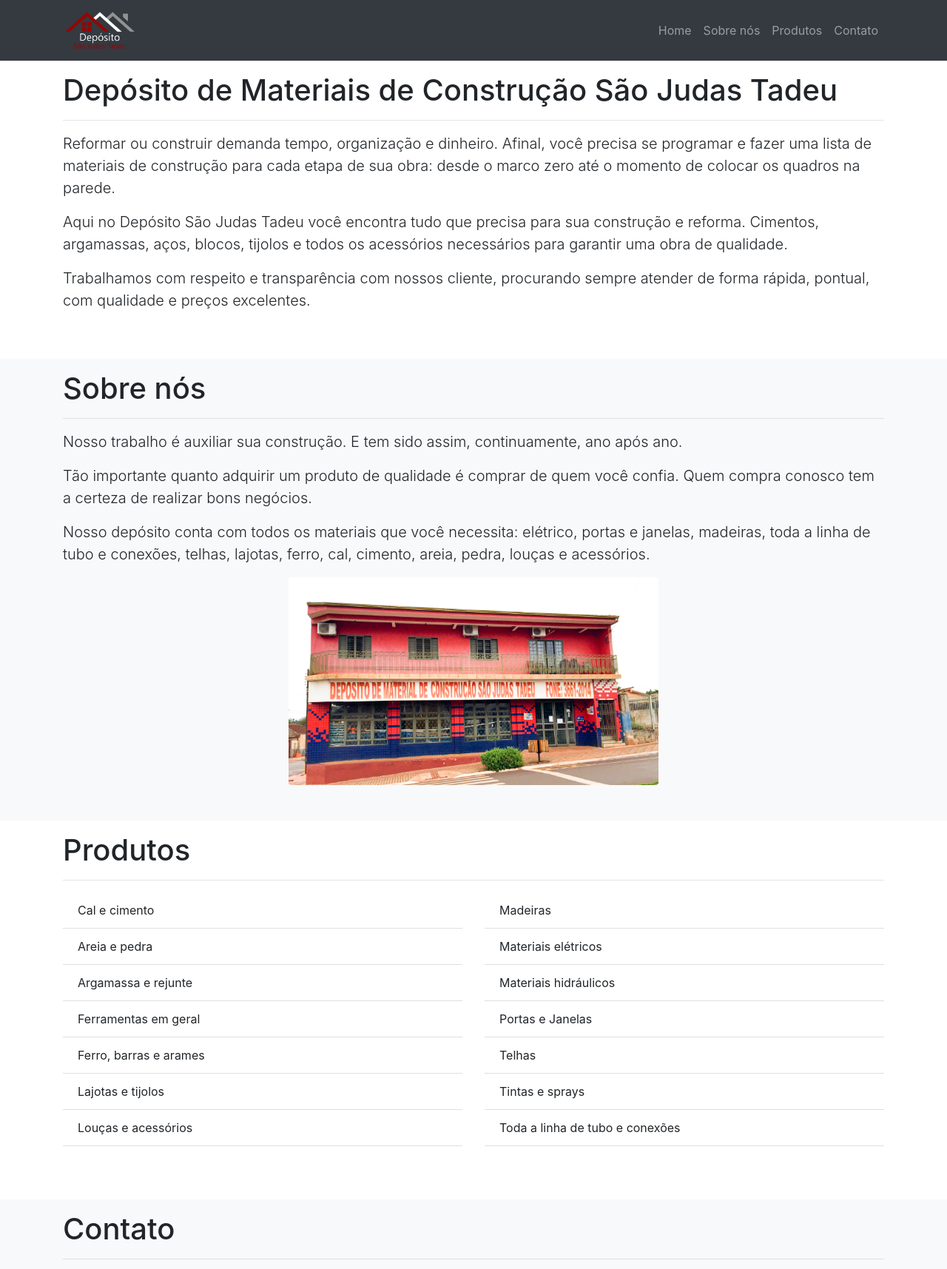
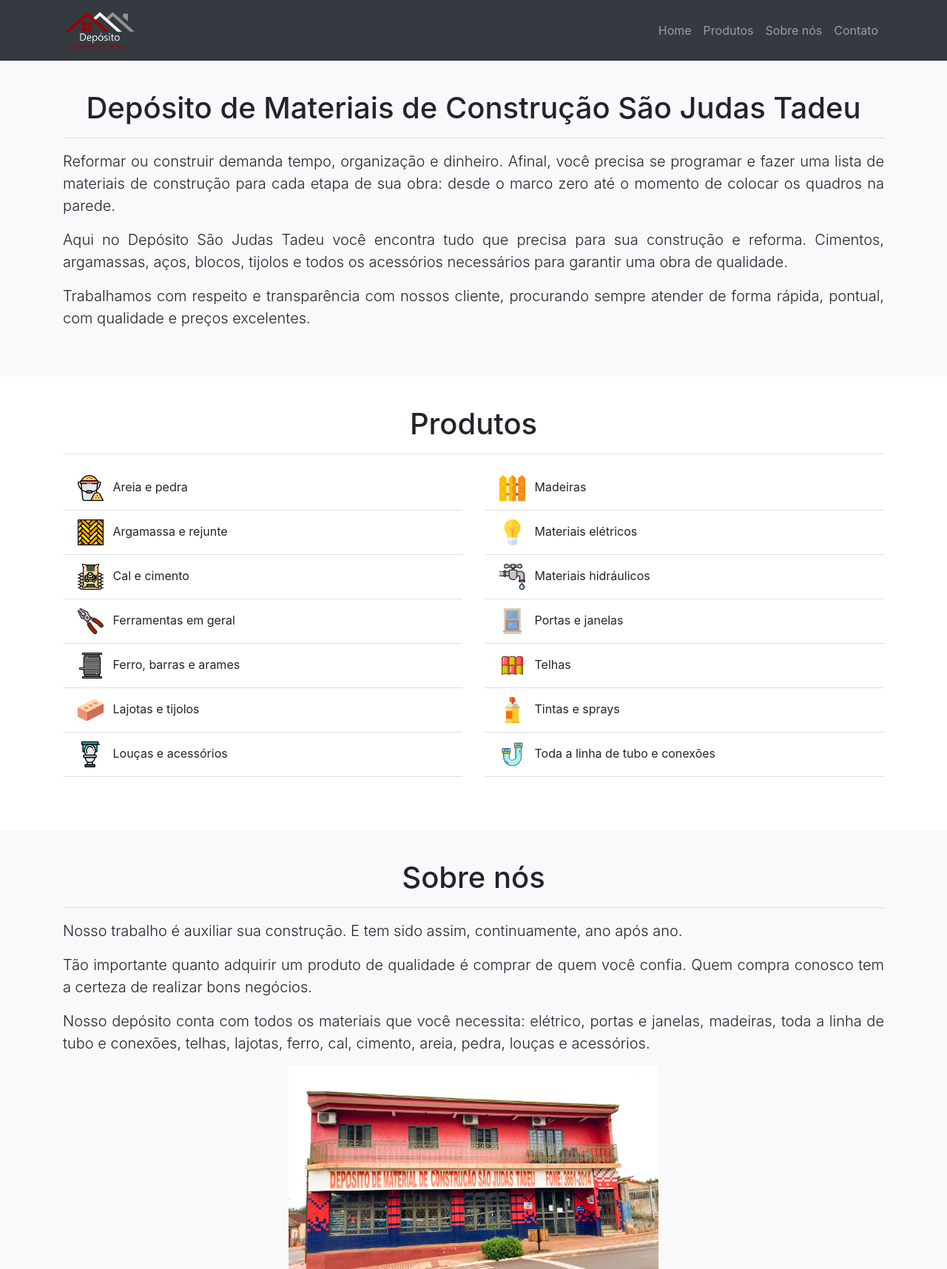
Before and after one commit to luizamichi/small-trade-manager, a Flask app: page / in a window 1280 px wide. Shown: the top 1715 px of the page at 74% size. Run offline with Flask 2, Linux system fonts and the light colour scheme; parts of the project's set-up code (start-up, migrations or seed data) failed here and were passed over.

Commit message:
Ajuste nos templates HTML

```diff
--- a/templates/base.html
+++ b/templates/base.html
@@ -26,10 +26,10 @@
 						<a class="nav-link" href="#home">Home</a>
 					</li>
 					<li class="nav-item">
-						<a class="nav-link" href="#about">Sobre nós</a>
+						<a class="nav-link" href="#products">Produtos</a>
 					</li>
 					<li class="nav-item">
-						<a class="nav-link" href="#products">Produtos</a>
+						<a class="nav-link" href="#about">Sobre nós</a>
 					</li>
 					<li class="nav-item">
 						<a class="nav-link" href="#contact">Contato</a>
@@ -55,7 +55,6 @@
 	<!--/ Rodapé -->
 
 	<script src="{{ url_for('static', filename='js/jquery.min.js')}}"></script>
-	<script src="{{ url_for('static', filename='js/bootstrap.min.js')}}"></script>
 </body>
 
 </html>
--- a/templates/index.html
+++ b/templates/index.html
@@ -4,59 +4,86 @@
 
 {% block content %}
 <!-- Seção Home -->
-<div class="bg-white" id="home">
+<div class="bg-light" id="home">
+	<br/>
 	<div class="container pb-5 pt-3">
-		<h1>Depósito de Materiais de Construção São Judas Tadeu</h1>
+		<h1 class="text-center">Depósito de Materiais de Construção São Judas Tadeu</h1>
 		<hr/>
-		<p class="lead">Reformar ou construir demanda tempo, organização e dinheiro. Afinal, você precisa se programar e fazer uma lista de materiais de construção para cada etapa de sua obra: desde o marco zero até o momento de colocar os quadros na parede.</p>
-		<p class="lead">Aqui no Depósito São Judas Tadeu você encontra tudo que precisa para sua construção e reforma. Cimentos, argamassas, aços, blocos, tijolos e todos os acessórios necessários para garantir uma obra de qualidade.</p>
-		<p class="lead">Trabalhamos com respeito e transparência com nossos cliente, procurando sempre atender de forma rápida, pontual, com qualidade e preços excelentes.</p>
+		<p class="lead text-justify">Reformar ou construir demanda tempo, organização e dinheiro. Afinal, você precisa se programar e fazer uma lista de materiais de construção para cada etapa de sua obra: desde o marco zero até o momento de colocar os quadros na parede.</p>
+		<p class="lead text-justify">Aqui no Depósito São Judas Tadeu você encontra tudo que precisa para sua construção e reforma. Cimentos, argamassas, aços, blocos, tijolos e todos os acessórios necessários para garantir uma obra de qualidade.</p>
+		<p class="lead text-justify">Trabalhamos com respeito e transparência com nossos cliente, procurando sempre atender de forma rápida, pontual, com qualidade e preços excelentes.</p>
 	</div>
 </div>
 <!--/ Seção Home -->
 
-<!-- Seção Sobre -->
-<div class="bg-light" id="about">
-	<div class="container pb-5 pt-3">
-		<h1>Sobre nós</h1>
-		<hr/>
-		<p class="lead">Nosso trabalho é auxiliar sua construção. E tem sido assim, continuamente, ano após ano.</p>
-		<p class="lead">Tão importante quanto adquirir um produto de qualidade é comprar de quem você confia. Quem compra conosco tem a certeza de realizar bons negócios.</p>
-		<p class="lead">Nosso depósito conta com todos os materiais que você necessita: elétrico, portas e janelas, madeiras, toda a linha de tubo e conexões, telhas, lajotas, ferro, cal, cimento, areia, pedra, louças e acessórios.</p>
-		<div class="text-center">
-			<img alt="Depósito de Materiais de Construção São Judas Tadeu" class="img-fluid rounded" src="{{ url_for('static', filename='img/dpsjt.jpg') }}" width="500"/>
-		</div>
-	</div>
-</div>
-<!--/ Seção Sobre -->
-
 <!-- Seção Produtos -->
 <div class="bg-white" id="products">
+	<br/>
 	<div class="container pb-5 pt-3">
-		<h1>Produtos</h1>
+		<h1 class="text-center">Produtos</h1>
 		<hr/>
 		<div class="row">
 			<div class="col-md-6 col-sm-12">
 				<ul class="list-group list-group-flush">
-					<li class="list-group-item">Cal e cimento</li>
-					<li class="list-group-item">Areia e pedra</li>
-					<li class="list-group-item">Argamassa e rejunte</li>
-					<li class="list-group-item">Ferramentas em geral</li>
-					<li class="list-group-item">Ferro, barras e arames</li>
-					<li class="list-group-item">Lajotas e tijolos</li>
-					<li class="list-group-item">Louças e acessórios</li>
+					<li class="list-group-item">
+						<img alt="Areia e pedra" class="mr-2" src="{{ url_for('static', filename='img/sand.svg') }}" width="35"/>
+						Areia e pedra
+					</li>
+					<li class="list-group-item">
+						<img alt="Argamassa e rejunte" class="mr-2" src="{{ url_for('static', filename='img/tread.svg') }}" width="35"/>
+						Argamassa e rejunte
+					</li>
+					<li class="list-group-item">
+						<img alt="Cal e cimento" class="mr-2" src="{{ url_for('static', filename='img/cement.svg') }}" width="35"/>
+						Cal e cimento
+					</li>
+					<li class="list-group-item">
+						<img alt="Ferramentas em geral" class="mr-2" src="{{ url_for('static', filename='img/pliers.svg') }}" width="35"/>
+						Ferramentas em geral
+					</li>
+					<li class="list-group-item">
+						<img alt="Ferro, barras e arames" class="mr-2" src="{{ url_for('static', filename='img/wire.svg') }}" width="35"/>
+						Ferro, barras e arames
+					</li>
+					<li class="list-group-item">
+						<img alt="Tijolo" class="mr-2" src="{{ url_for('static', filename='img/brick.svg') }}" width="35"/>
+						Lajotas e tijolos</li>
+					<li class="list-group-item">
+						<img alt="Louças e acessórios" class="mr-2" src="{{ url_for('static', filename='img/toilet.svg') }}" width="35"/>
+						Louças e acessórios
+					</li>
 					<li class="list-group-item"></li>
 				</ul>
 			</div>
 			<div class="col-md-6 col-sm-12">
 				<ul class="list-group list-group-flush">
-					<li class="list-group-item">Madeiras</li>
-					<li class="list-group-item">Materiais elétricos</li>
-					<li class="list-group-item">Materiais hidráulicos</li>
-					<li class="list-group-item">Portas e Janelas</li>
-					<li class="list-group-item">Telhas</li>
-					<li class="list-group-item">Tintas e sprays</li>
-					<li class="list-group-item">Toda a linha de tubo e conexões</li>
+					<li class="list-group-item">
+						<img alt="Madeiras" class="mr-2" src="{{ url_for('static', filename='img/woods.svg') }}" width="35"/>
+						Madeiras
+					</li>
+					<li class="list-group-item">
+						<img alt="Materiais elétricos" class="mr-2" src="{{ url_for('static', filename='img/lamp.svg') }}" width="35"/>
+						Materiais elétricos</li>
+					<li class="list-group-item">
+						<img alt="Materiais hidráulicos" class="mr-2" src="{{ url_for('static', filename='img/tap.svg') }}" width="35"/>
+						Materiais hidráulicos
+					</li>
+					<li class="list-group-item">
+						<img alt="Portas e janelas" class="mr-2" src="{{ url_for('static', filename='img/window.svg') }}" width="35"/>
+						Portas e janelas
+					</li>
+					<li class="list-group-item">
+						<img alt="Telhas" class="mr-2" src="{{ url_for('static', filename='img/roof.svg') }}" width="35"/>
+						Telhas
+					</li>
+					<li class="list-group-item">
+						<img alt="Tintas e sprays" class="mr-2" src="{{ url_for('static', filename='img/paint_spray.svg') }}" width="35"/>
+						Tintas e sprays
+					</li>
+					<li class="list-group-item">
+						<img alt="Toda a linha de tubo e conexões" class="mr-2" src="{{ url_for('static', filename='img/pipe.svg') }}" width="35"/>
+						Toda a linha de tubo e conexões
+					</li>
 					<li class="list-group-item"></li>
 				</ul>
 			</div>
@@ -65,10 +92,27 @@
 </div>
 <!--/ Seção Produtos -->
 
+<!-- Seção Sobre -->
+<div class="bg-light" id="about">
+	<br/>
+	<div class="container pb-5 pt-3">
+		<h1 class="text-center">Sobre nós</h1>
+		<hr/>
+		<p class="lead text-justify">Nosso trabalho é auxiliar sua construção. E tem sido assim, continuamente, ano após ano.</p>
+		<p class="lead text-justify">Tão importante quanto adquirir um produto de qualidade é comprar de quem você confia. Quem compra conosco tem a certeza de realizar bons negócios.</p>
+		<p class="lead text-justify">Nosso depósito conta com todos os materiais que você necessita: elétrico, portas e janelas, madeiras, toda a linha de tubo e conexões, telhas, lajotas, ferro, cal, cimento, areia, pedra, louças e acessórios.</p>
+		<div class="text-center">
+			<img alt="Depósito de Materiais de Construção São Judas Tadeu" class="img-fluid rounded" src="{{ url_for('static', filename='img/dpsjt.jpg') }}" width="500"/>
+		</div>
+	</div>
+</div>
+<!--/ Seção Sobre -->
+
 <!-- Seção Contato -->
-<div class="bg-light" id="contact">
+<div class="bg-white" id="contact">
+	<br/>
 	<div class="container pb-5 pt-3">
-		<h1>Contato</h1>
+		<h1 class="text-center">Contato</h1>
 		<hr/>
 		<div class="row">
 			<div class="col-md-6 col-sm-12">
@@ -82,7 +126,7 @@
 			</div>
 			<div class="col-md-6 col-sm-12">
 				<div class="embed-responsive embed-responsive-16by9">
-					<iframe class="embed-responsive-item" src="https://www.google.com/maps/embed?pb=!1m14!1m8!1m3!1d14714.25922717916!2d-51.2335556!3d-22.7815264!3m2!1i1024!2i768!4f13.1!3m3!1m2!1s0x0%3A0x6239859df137540c!2sDep%C3%B3sito%20S%C3%A3o%20Judas%20Tadeu!5e0!3m2!1spt-BR!2sbr!4v1590147369837!5m2!1spt-BR!2sbr" title="Google Maps"></iframe>
+					<iframe class="embed-responsive-item" src="https://www.google.com/maps/embed?pb=!1m14!1m8!1m3!1d14714.25922717916!2d-51.2335556!3d-22.7815264!3m2!1i1024!2i768!4f13.1!3m3!1m2!1s0x0%3A0x6239859df137540c!2sDep%C3%B3sito%20S%C3%A3o%20Judas%20Tadeu!5e0!3m2!1spt-BR!2sbr!4v1590147369837!5m2!1spt-BR!2sbr" title="Google Maps (Localização)"></iframe>
 				</div>
 			</div>
 		</div>
--- a/templates/login.html
+++ b/templates/login.html
@@ -22,7 +22,7 @@
 	<!--/ Cabeçalho -->
 
 	<!-- Formulário de Login -->
-	<div class="container" style="margin-bottom: 150px; margin-top: 90px;">
+	<div class="container" style="margin-bottom: 150px; margin-top: 100px;">
 		<div class="form-row justify-content-center">
 			<form action="{{ url_for('login') }}" method="POST">
 				<div class="text-center">
@@ -31,7 +31,7 @@
 				<h3 class="h3 mb-3 text-center">Entra com seus dados para acessar o sistema</h3>
 				<div class="col-auto mb-3">
 					<label class="sr-only" for="unsername">Usuário</label>
-					<input autofocus class="form-control" id="unsername" name="username" placeholder="Usuário" required type="text"/>
+					<input autofocus class="form-control" id="unsername" name="alias" placeholder="Usuário" required type="text"/>
 				</div>
 				<div class="col-auto mb-3">
 					<label for="password" class="sr-only">Senha</label>
@@ -41,7 +41,7 @@
 					<button class="btn btn-block btn-dark btn-lg" type="submit">Entrar</button>
 				</div>
 				{% if get_flashed_messages() %}
-				<div class="col-auto mb-3 text-center">
+				<div class="col-auto mb-3">
 					<div class="alert alert-{{ get_flashed_messages()[1] }}" role="alert">{{ get_flashed_messages()[0] }}</div>
 				</div>
 				{% endif %}
--- a/templates/system.html
+++ b/templates/system.html
@@ -12,7 +12,7 @@
 	</div>
 	{% endif %}
 	<div class="text-center">
-		<img alt="Sistema de Gerenciamento de Conteúdo" class="img-fluid" src="{{ url_for('static', filename='img/cms.svg') }}" width="450"/>
+		<img alt="Sistema de Gerenciamento de Conteúdo" class="img-fluid" src="{{ url_for('static', filename='img/cms.svg') }}" width="500"/>
 	</div>
 </div>
 
```
Also changed, not shown: templates/base_system.html (+5 -30 lines), templates/products.html (+16 -16 lines), templates/providers.html (+18 -8 lines), templates/users.html (+18 -18 lines).
